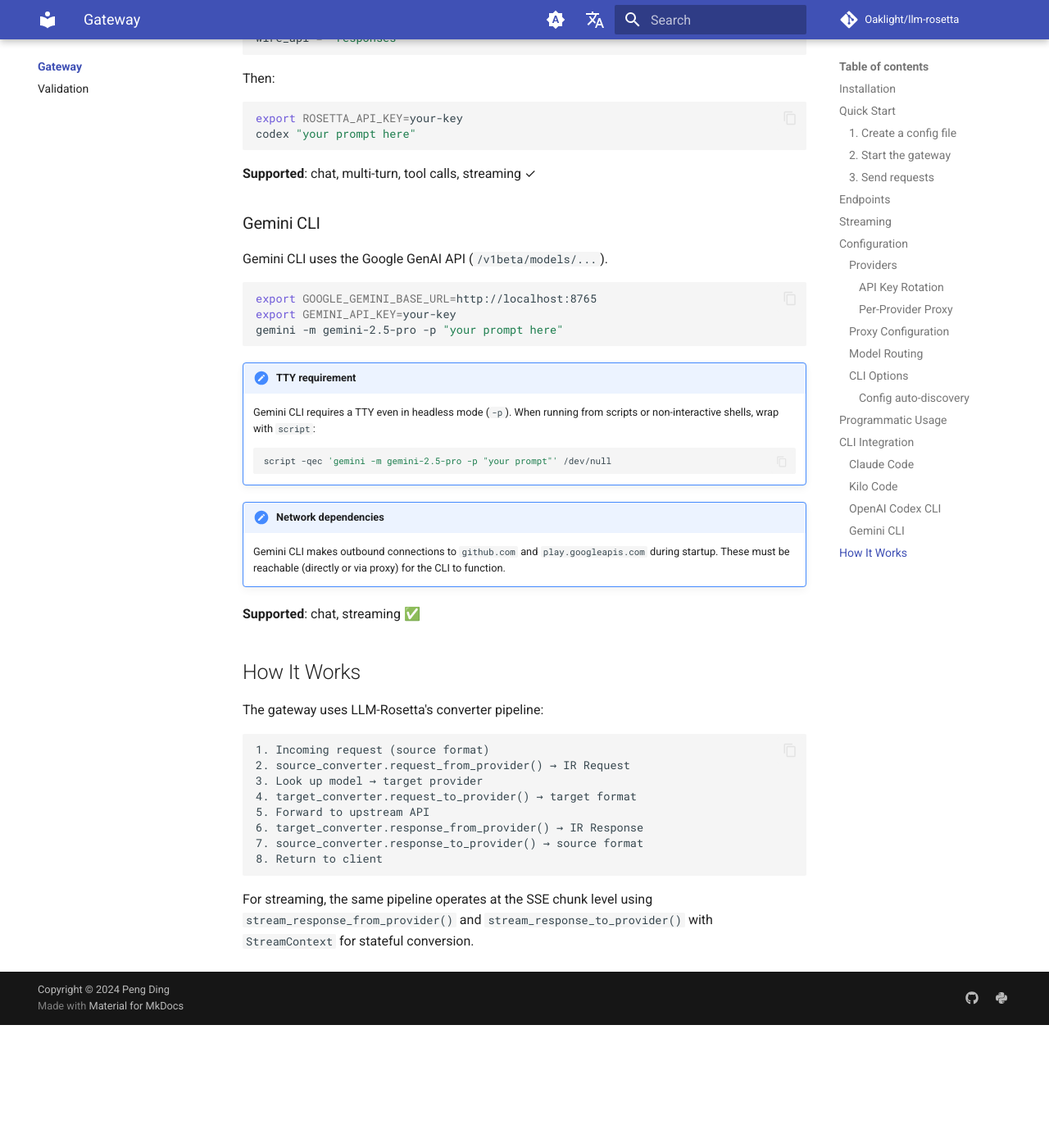
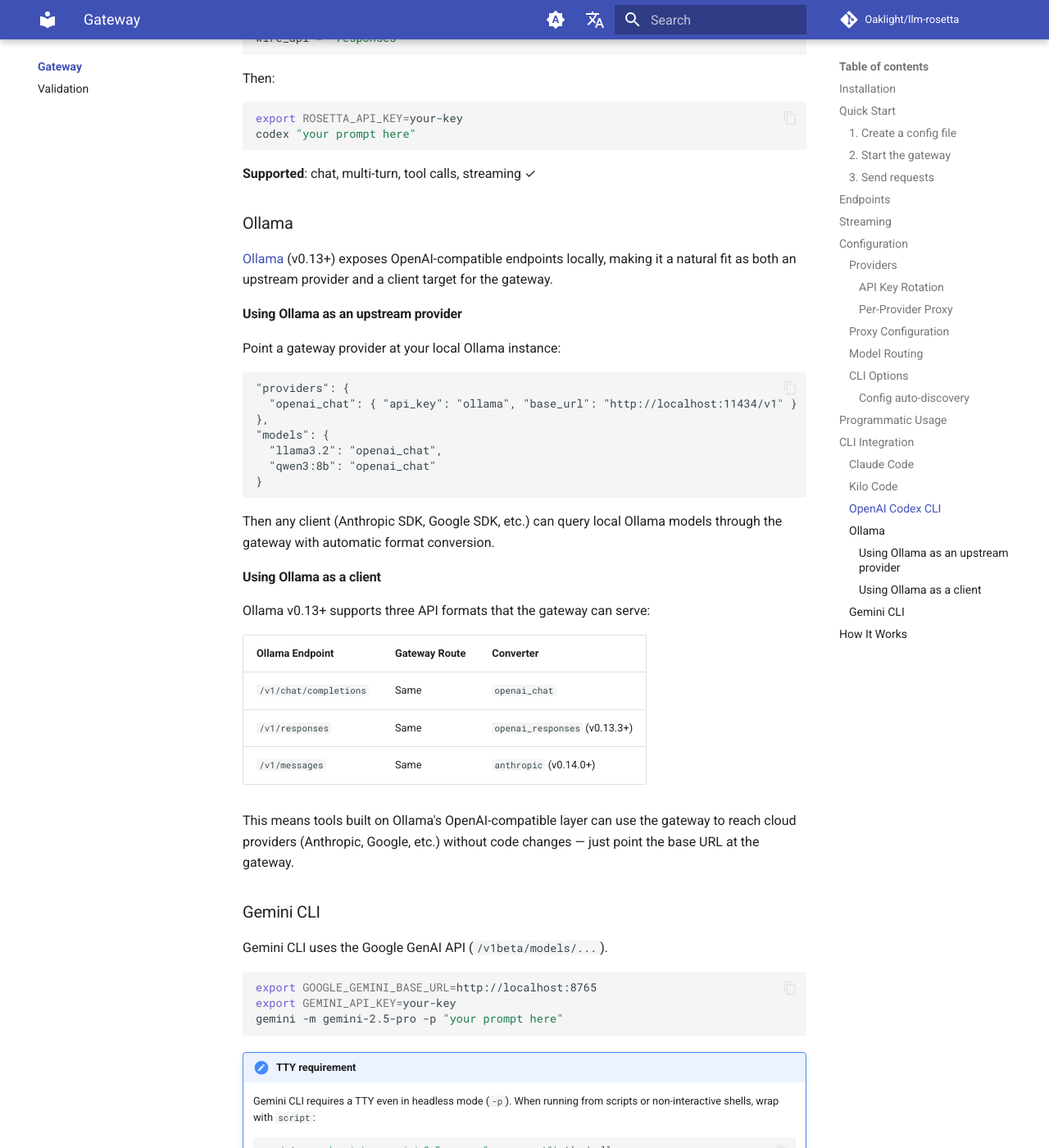
Before and after one commit to Oaklight/llm-rosetta, an MkDocs documentation site: the page built from docs/gateway/index.md, in a window 1280 px wide and 1400 px high, scrolled down 7284 px. Shown: the whole window at 82% size. Built offline with MkDocs 1.6.1 and Material for MkDocs 9.7.7, drawn with Linux system fonts in a browser that asks for light colours; comment, search, counter and statistics services are not loaded; before the commit the page ends 8534 px from its top, so only the background shows below that.

Commit message:
docs: add Ollama compatibility section to gateway docs
Cover Ollama as both upstream provider and client target, with
config examples and endpoint mapping table.

````diff
--- a/docs/gateway/index.md
+++ b/docs/gateway/index.md
@@ -345,6 +345,38 @@
 
 **Supported**: chat, multi-turn, tool calls, streaming ✓
 
+### Ollama
+
+[Ollama](https://ollama.com/) (v0.13+) exposes OpenAI-compatible endpoints locally, making it a natural fit as both an upstream provider and a client target for the gateway.
+
+#### Using Ollama as an upstream provider
+
+Point a gateway provider at your local Ollama instance:
+
+```jsonc
+"providers": {
+  "openai_chat": { "api_key": "ollama", "base_url": "http://localhost:11434/v1" }
+},
+"models": {
+  "llama3.2": "openai_chat",
+  "qwen3:8b": "openai_chat"
+}
+```
+
+Then any client (Anthropic SDK, Google SDK, etc.) can query local Ollama models through the gateway with automatic format conversion.
+
+#### Using Ollama as a client
+
+Ollama v0.13+ supports three API formats that the gateway can serve:
+
+| Ollama Endpoint | Gateway Route | Converter |
+|---|---|---|
+| `/v1/chat/completions` | Same | `openai_chat` |
+| `/v1/responses` | Same | `openai_responses` (v0.13.3+) |
+| `/v1/messages` | Same | `anthropic` (v0.14.0+) |
+
+This means tools built on Ollama's OpenAI-compatible layer can use the gateway to reach cloud providers (Anthropic, Google, etc.) without code changes — just point the base URL at the gateway.
+
 ### Gemini CLI
 
 Gemini CLI uses the Google GenAI API (`/v1beta/models/...`).
````
